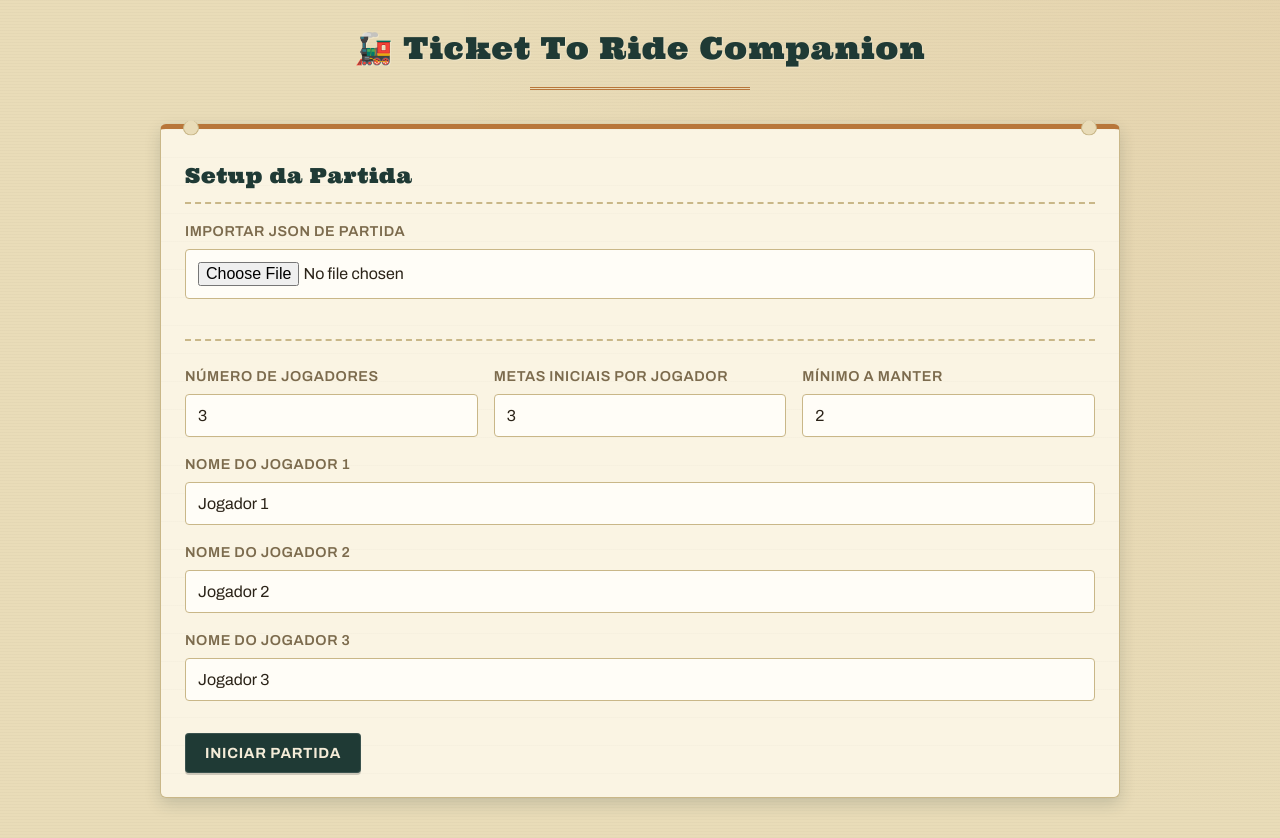
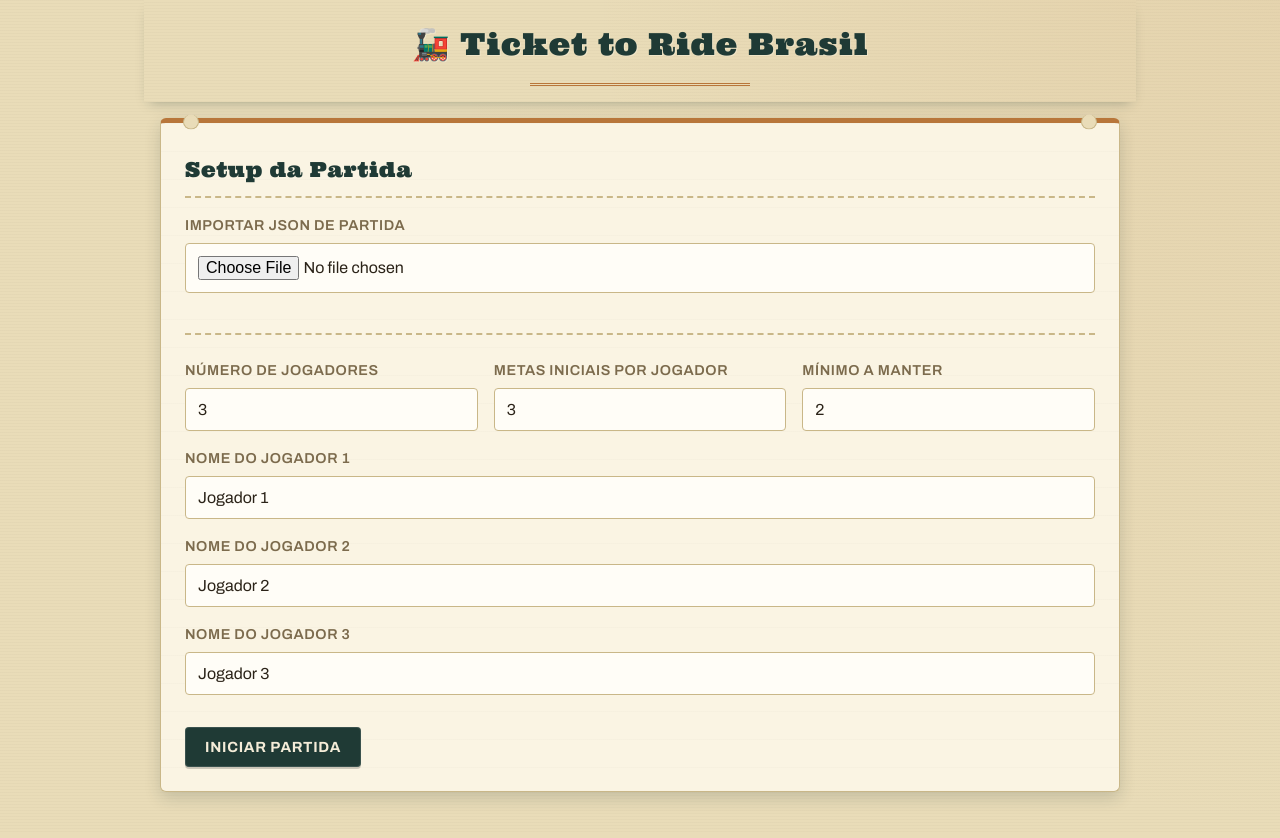
Before and after one commit to dttjader/tkttoridebrasil, a website: page public/index.html in a window 1280 px wide. Drawn offline with Linux system fonts and the light colour scheme.

Commit message:
Add files via upload

```diff
--- a/public/index.html
+++ b/public/index.html
@@ -3,7 +3,7 @@
 <head>
     <meta charset="UTF-8">
     <meta name="viewport" content="width=device-width, initial-scale=1.0">
-    <title>Ticket To Ride Companion</title>
+    <title>Ticket to Ride Brasil</title>
     <link rel="preconnect" href="https://fonts.googleapis.com">
     <link rel="preconnect" href="https://fonts.gstatic.com" crossorigin>
     <link href="https://fonts.googleapis.com/css2?family=Ultra&family=Archivo:wght@400;500;600;700;800&family=Space+Mono:wght@400;700&display=swap" rel="stylesheet">
@@ -58,10 +58,18 @@
         h1 {
             text-align: center;
             font-size: 1.9rem;
-            margin-top: 8px;
-            padding-bottom: 18px;
             color: var(--primary);
             text-shadow: 1px 1px 0 rgba(250, 244, 227, 0.4);
+            position: sticky;
+            top: 0;
+            z-index: 200;
+            margin: -16px -16px 16px;
+            padding: 20px 16px 16px;
+            background-color: var(--bg);
+            background-image:
+                radial-gradient(circle at 100% 0%, rgba(184, 118, 58, 0.08), transparent 55%),
+                repeating-linear-gradient(0deg, rgba(43, 35, 24, 0.025) 0px, rgba(43, 35, 24, 0.025) 1px, transparent 1px, transparent 3px);
+            box-shadow: 0 6px 12px -6px rgba(31, 58, 53, 0.35);
         }
 
         h2 {
@@ -583,7 +591,7 @@
 </head>
 <body>
     <div class="container">
-        <h1>🚂 Ticket To Ride Companion</h1>
+        <h1>🚂 Ticket to Ride Brasil</h1>
 
         <!-- TELA 1: SETUP -->
         <div id="screen-setup" class="screen active">
@@ -1491,6 +1499,7 @@
                 els.minKeep.value = 2;
                 renderPlayerNameInputs();
                 showScreen('screen-setup');
+                loadRoutesFromGitHub();
             }
 
             els.numPlayers.addEventListener('input', renderPlayerNameInputs);
```
